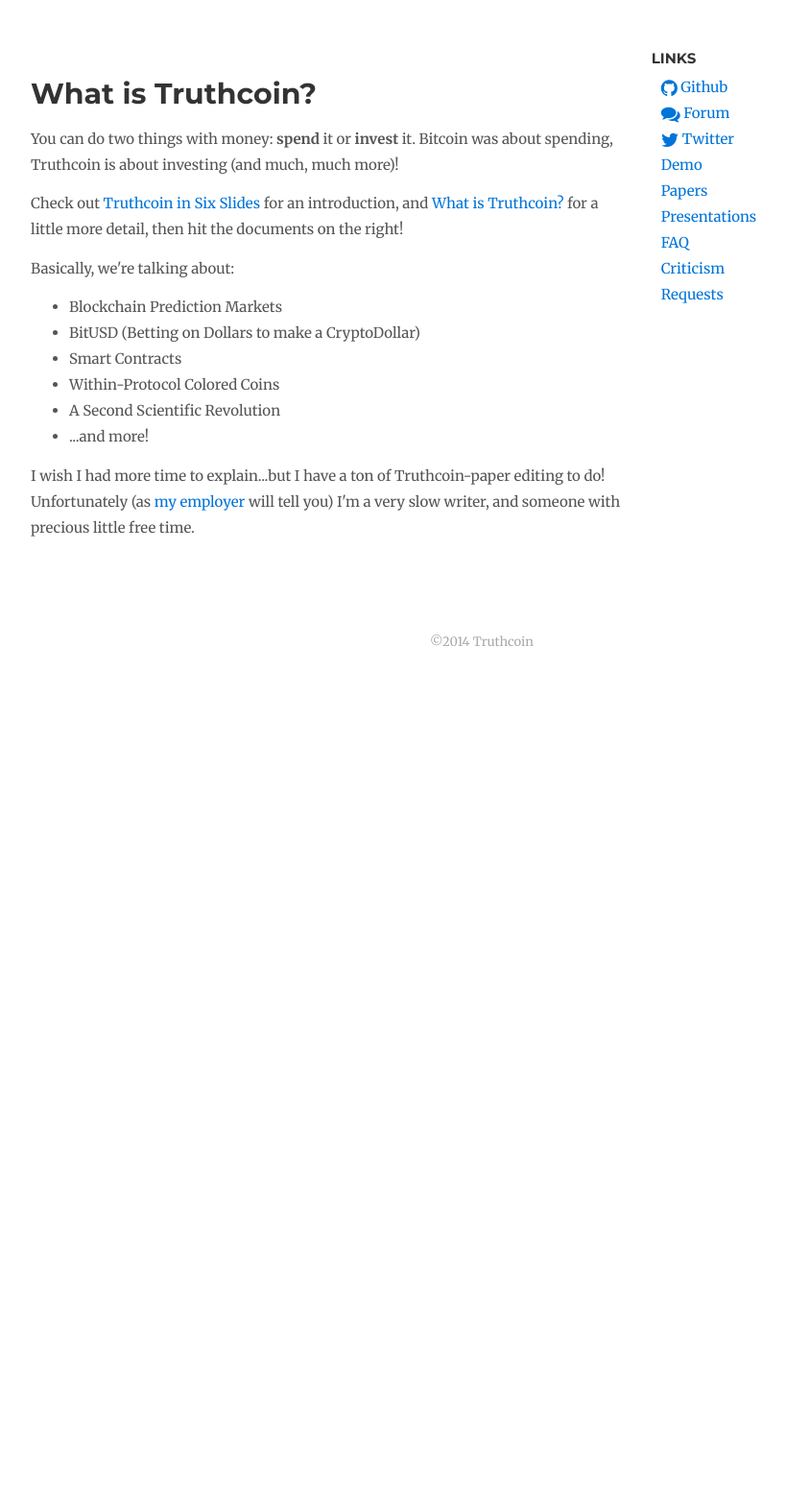
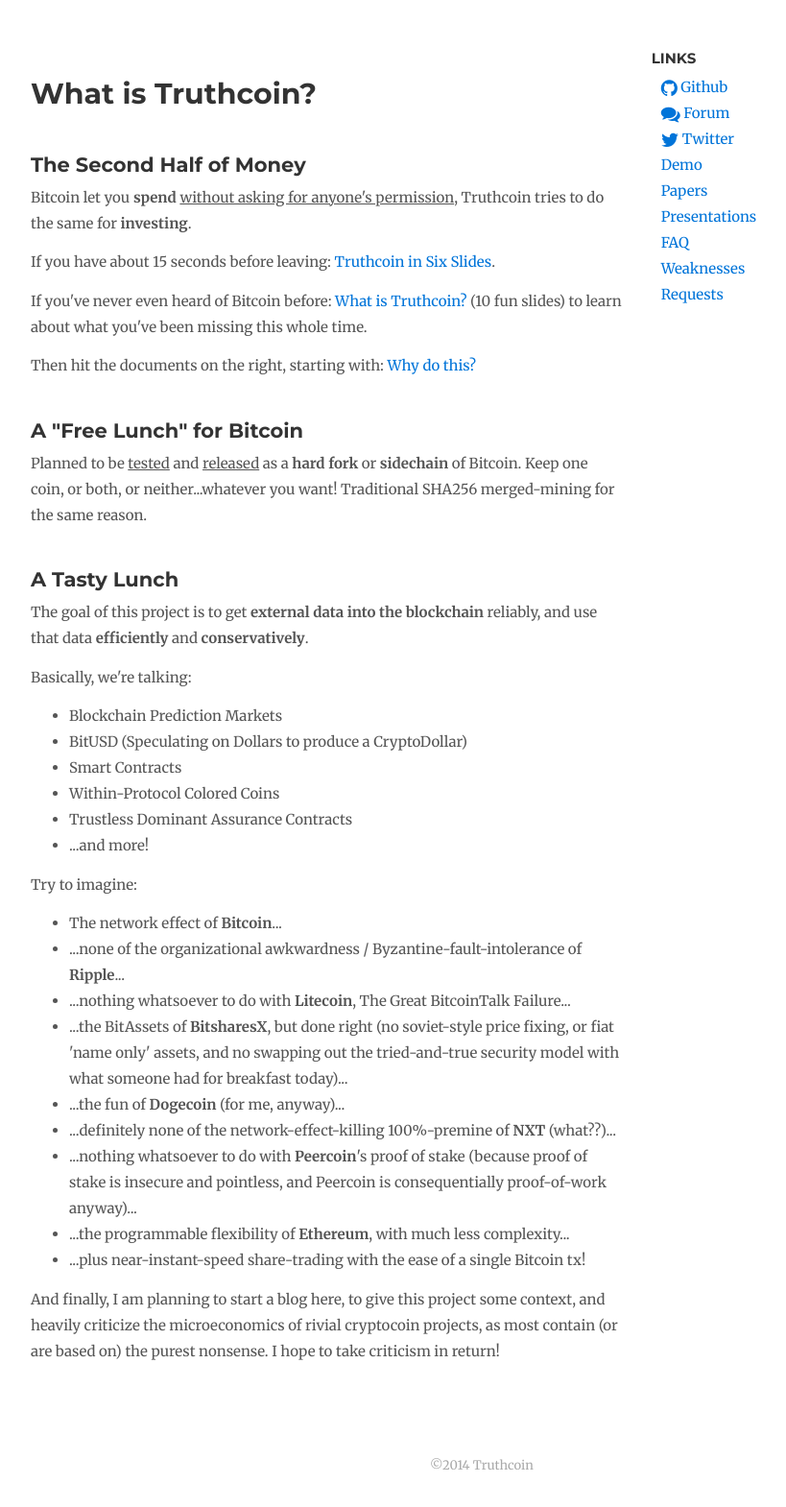
Before and after one commit to truthcoin/www.truthcoin.info, a Jekyll site: the page built from index.html, in a window 1280 px wide, cut to the strip 164-1743 px from the top of the page. Shown: the top 1570 px of the strip at 96% size, without its empty margins (138-957 px from the left). Built offline with Jekyll 4.4.1, drawn with Linux system fonts in a browser that asks for light colours; nearby versions of some CDN libraries; comment, search, counter and statistics services are not loaded; before the commit the page ends 900 px from its top, so only the background shows below that.

Commit message:
Big Update

```diff
--- a/_includes/sidebar.html
+++ b/_includes/sidebar.html
@@ -10,7 +10,8 @@
   <li><a href="/papers">Papers</a></li>
   <li><a href="/presentations">Presentations</a></li>
   <li><a href="/faq">FAQ</a></li>
-  <li><a href="/criticism">Criticism</a></li>
+  <!-- <li><a href="/talk">What's Being Said</a></li>  -->
+  <li><a href="/weaknesses">Weaknesses</a></li>
   <li><a href="/requests">Requests</a></li>
 </ul>
 
--- a/index.html
+++ b/index.html
@@ -4,26 +4,65 @@
 
 <h1>What is Truthcoin?</h1>
 
+
+<h2>The Second Half of Money</h2>
+
 <p>
-You can do two things with money: <b>spend</b> it or <b>invest</b> it. Bitcoin was about spending, Truthcoin is about investing (and much, much more)!
+Bitcoin let you <b>spend</b> <u>without asking for anyone's permission</u>, Truthcoin tries to do the same for <b>investing</b>.
 </p>
 
 <p>
-Check out <a href="http://www.truthcoin.info/presentations/six-slide-sprint.pdf">Truthcoin in Six Slides</a> for an introduction, and <a href="http://www.truthcoin.info/presentations/what-is-truthcoin.pdf">What is Truthcoin?</a> for a little more detail, then hit the documents on the right!
+If you have about 15 seconds before leaving: <a href="http://www.truthcoin.info/presentations/six-slide-sprint.pdf">Truthcoin in Six Slides</a>.
 </p>
 
 <p>
-Basically, we're talking about:
+If you've never even heard of Bitcoin before: <a href="http://www.truthcoin.info/presentations/what-is-truthcoin.pdf">What is Truthcoin?</a> (10 fun slides) to learn about what you've been missing this whole time.
+</p>
+
+<p>
+Then hit the documents on the right, starting with: <a href="http://www.truthcoin.info/papers/1_Purpose.pdf">Why do this?</a>
+</p>
+
+
+<h2>A "Free Lunch" for Bitcoin</h2>
+
+<p>
+Planned to be <u>tested</u> and <u>released</u> as a <b>hard fork</b> or <b>sidechain</b> of Bitcoin. Keep one coin, or both, or neither...whatever you want! Traditional SHA256 merged-mining for the same reason.
+</p>
+
+<h2>A Tasty Lunch</h2>
+<p>
+The goal of this project is to get <b>external data into the blockchain</b> reliably, and use that data <b>efficiently</b> and <b>conservatively</b>.
+</p>
+
+<p>
+Basically, we're talking:
 <ul>
   <li>Blockchain Prediction Markets</li>
-  <li>BitUSD (Betting on Dollars to make a CryptoDollar)</li>
+  <li>BitUSD (Speculating on Dollars to produce a CryptoDollar)</li>
   <li>Smart Contracts</li>
   <li>Within-Protocol Colored Coins</li>
-  <li>A Second Scientific Revolution</li>
+  <li>Trustless Dominant Assurance Contracts</li>
   <li>...and more!</li>
 </ul>
 </p>
 
 <p>
-I wish I had more time to explain...but I have a ton of Truthcoin-paper editing to do! Unfortunately (as <a href="http://economics.yale.edu/people/william-d-nordhaus">my employer</a> will tell you) I'm a very slow writer, and someone with precious little free time.
+Try to imagine:
+<ul>
+  <li>The network effect of <b>Bitcoin</b>...</li>
+  <li>...none of the organizational awkwardness / Byzantine-fault-intolerance of <b>Ripple</b>...</li>
+  <li>...nothing whatsoever to do with <b>Litecoin</b>, The Great BitcoinTalk Failure...</li>
+  <li>...the BitAssets of <b>BitsharesX</b>, but done right (no soviet-style price fixing, or fiat 'name only' assets, and no swapping out the tried-and-true security model with what someone had for breakfast today)...</li>
+  <li>...the fun of <b>Dogecoin</b> (for me, anyway)...</li>
+  <li>...definitely none of the network-effect-killing 100%-premine of <b>NXT</b> (what??)...</li>
+  <li>...nothing whatsoever to do with <b>Peercoin</b>'s proof of stake (because proof of stake is insecure and pointless, and Peercoin is consequentially proof-of-work anyway)...</li>
+  <li>...the programmable flexibility of <b>Ethereum</b>, with much less complexity...</li>
+  <li>...plus near-instant-speed share-trading with the ease of a single Bitcoin tx!</li>
+</ul>
 </p>
+
+
+<p>
+And finally, I am planning to start a blog here, to give this project some context, and heavily criticize the microeconomics of rivial cryptocoin projects, as most contain (or are based on) the purest nonsense. I hope to take criticism in return!
+</p>
```
Also changed, not shown: criticism/index.md (deleted, +0 -12 lines), faq/index.md (+6 -0 lines), papers/index.md (+2 -2 lines), talk/index.md (added, +23 -0 lines), weaknesses/index.md (added, +53 -0 lines), favicon.ico, 3 other files.
